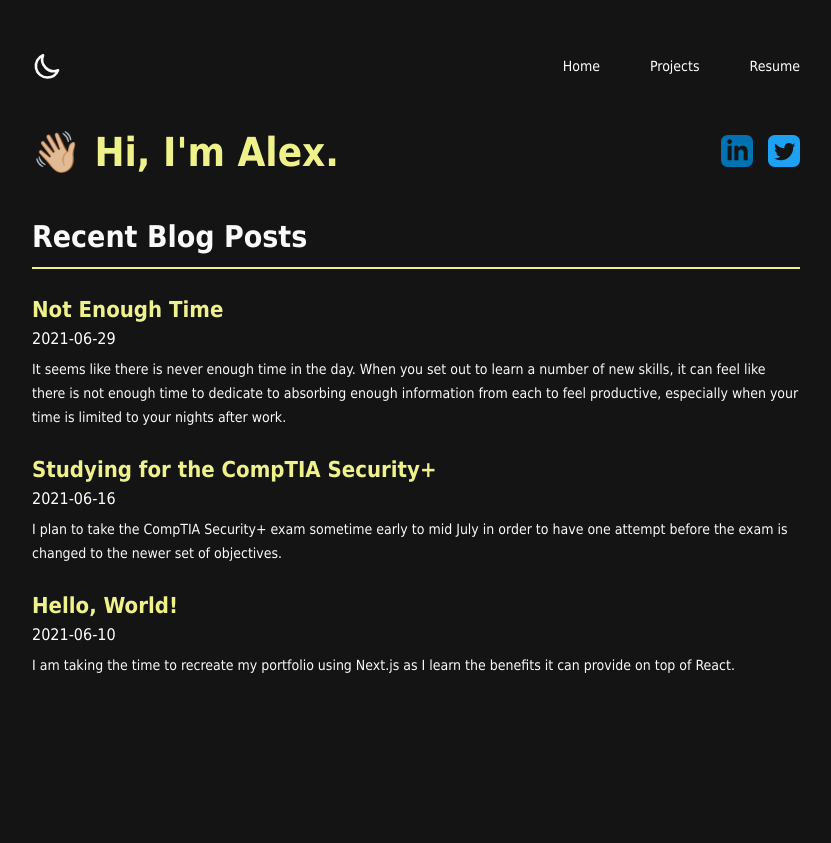
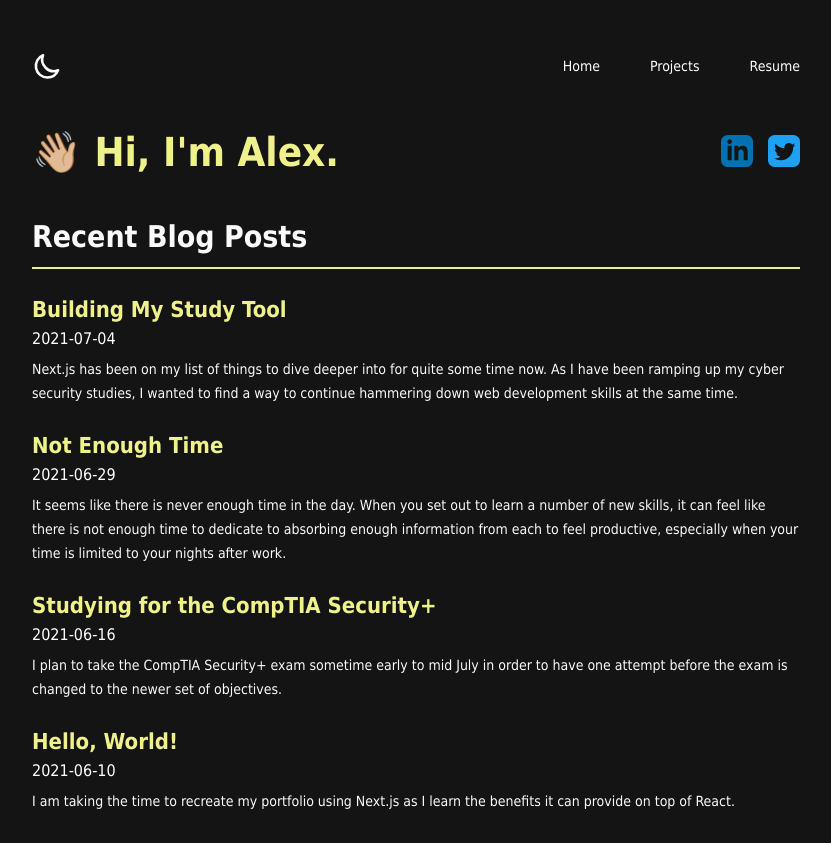
Before and after one commit to alex-lc/portfolio-next, a Next.js app: page / in a window 1280 px wide. Shown: the whole page, without its empty margins (224-1055 px from the left). Before the commit the page ends 800 px from the top, so only its background shows below. Built offline with nearby package versions, Linux system fonts and the light colour scheme.

Commit message:
Blog post styling and new blog post.

```diff
--- a/pages/blog/post.module.css
+++ b/pages/blog/post.module.css
@@ -19,8 +19,44 @@
 
 .post p {
     font-size: 1.4rem;
-    margin-top: 1.5rem;
+    margin: 0.5rem 0;
     line-height: 2.8rem;
+}
+
+.post h1 {
+    font-size: 3rem;
+    font-weight: 600;
+    margin: 2rem 0 1rem;
+}
+
+.post h2 {
+    font-size: 2.4rem;
+    font-weight: 600;
+    margin: 2rem 0 1rem;
+}
+
+.post h3 {
+    font-size: 1.8rem;
+    font-weight: 600;
+    margin: 2rem 0 1rem;
+}
+
+.post strong {
+    font-weight: 900;
+}
+
+.post em {
+    font-style: italic;
+}
+
+.post ul {
+    font-size: 1.4rem;
+    margin: 2rem 0 2rem 5rem;
+}
+
+.post ul li {
+    list-style-type: circle;
+    margin: 1rem 0;
 }
 
 /* media queries for mobile responsiveness */
--- /dev/null
+++ b/posts/building-my-study-tool.md
@@ -0,0 +1,24 @@
+---
+title: 'Building My Study Tool'
+date: '2021-07-04'
+excerpt: 'Next.js has been on my list of things to dive deeper into for quite some time now. As I have been ramping up my cyber security studies, I wanted to find a way to continue hammering down web development skills at the same time.'
+---
+
+## Next.js
+
+Next.js has been on my list of things to dive deeper into for quite some time now. As I have been ramping up my cyber security studies, I wanted to find a way to continue hammering down web development skills at the __same time__.
+
+For my CompTIA Security+ studies, I have been using good old fashioned paper flashcards for sections of the exam like ports, where a lot of recall is required.
+
+
+
+## Ubbsorb
+
+I decided to build a flashcard app to enable me to easily create different stacks of cards related to my studies that I could interact with through Next.js and React. This is an ongoing project, but I have made some good headway and learned a lot about Next.js in the process. For example, authentication through NextAuth makes setting up oAuth through providers like Google, Github, Discord, etc. a breeze.
+
+The main features I am working on right now include:
+
+* "Play" mode to study flashcards that is easy to use and enables user focus
+* Break down stacks of flashcards into chunks by allowing the user to set cards as "learned" once they feel like they don't need to review them anymore.
+
+I have a lot of plans for this app to showcase my React and Next.js knowledge over time and I will continue to blog as I build to keep track of my progress.
```
